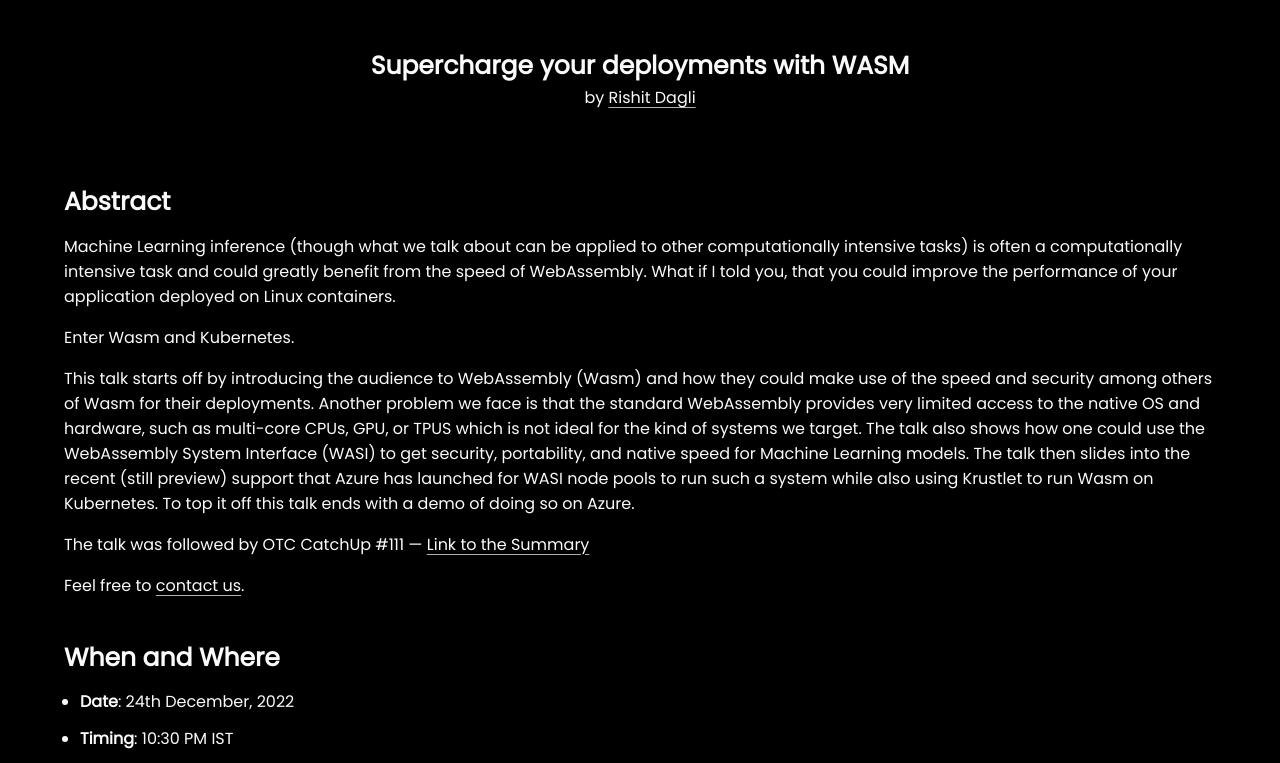
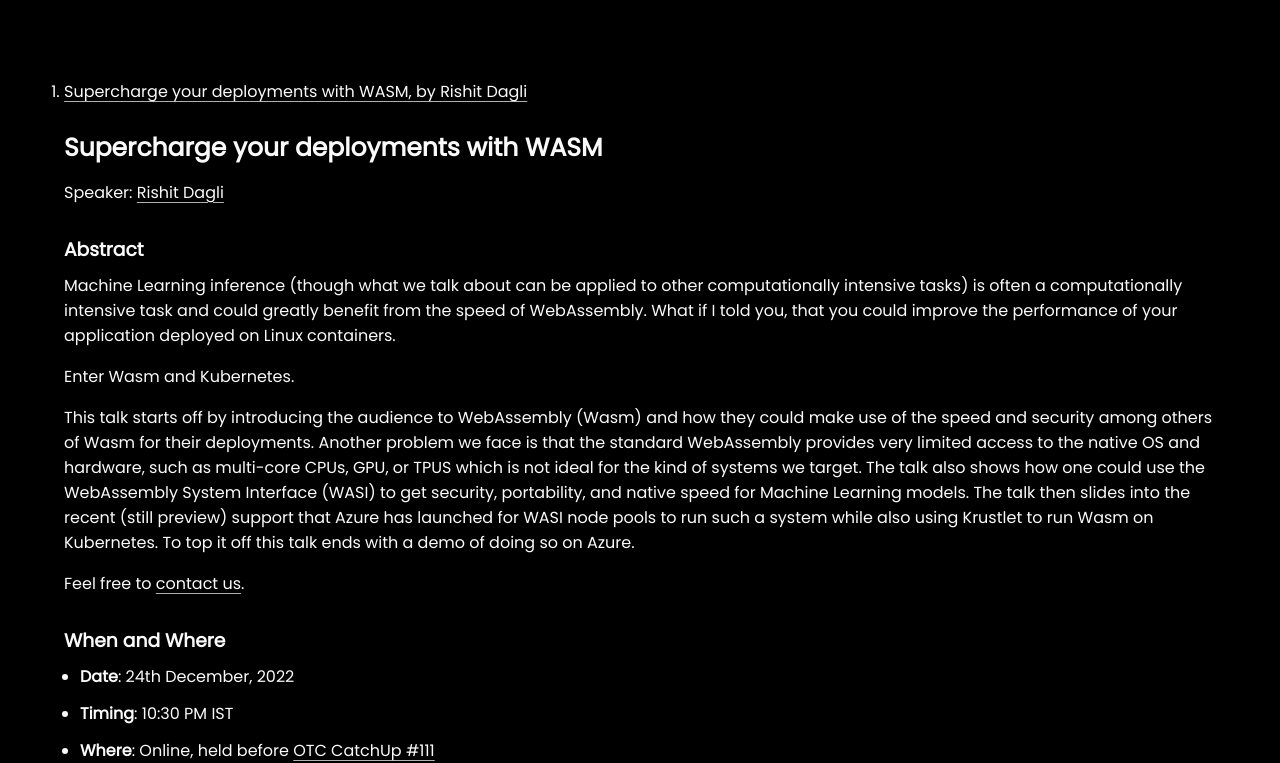
Before and after one commit to OurTechCommunity/talks, a plain HTML site: page 1.html in a window 1280 px wide. Shown: the part 258-1021 px from the top of the page. Drawn offline with Linux system fonts and the light colour scheme; a web font is replaced by a local one.

Commit message:
:hammer: restruct:

```diff
--- a/1.html
+++ b/1.html
@@ -108,9 +108,19 @@
 		</header>
 
 		<h1>OTC Talks #1</h1>
-		<h2>Supercharge your deployments with WASM</h2>
+
+		<main id="main-content">
+			<ol>
+				<li>
+					<a href="#talk-1"
+						>Supercharge your deployments with WASM, by Rishit
+						Dagli</a
+					>
+				</li>
+			</ol>
+			<h2 id="talk-1">Supercharge your deployments with WASM</h2>
 			<p>
-			by
+				Speaker:
 				<a
 					href="https://twitter.com/rishit_dagli"
 					target="_blank"
@@ -118,9 +128,7 @@
 					>Rishit Dagli</a
 				>
 			</p>
-
-		<main id="main-content">
-			<h2 id="about">Abstract</h2>
+			<h3 id="about">Abstract</h3>
 			<p>
 				Machine Learning inference (though what we talk about can be
 				applied to other computationally intensive tasks) is often a
@@ -146,15 +154,6 @@
 				doing so on Azure.
 			</p>
 			<p>
-				The talk was followed by OTC CatchUp #111 —
-				<a
-					href="https://catchup.ourtech.community/summary/111"
-					target="_blank"
-					rel="noreferrer"
-					>Link to the Summary</a
-				>
-			</p>
-			<p>
 				Feel free to
 				<a
 					href="https://links.ourtech.community"
@@ -164,10 +163,19 @@
 				>.
 			</p>
 
-			<h2 id="when-where">When and Where</h2>
+			<h3 id="when-where">When and Where</h3>
 			<ul>
 				<li><b>Date</b>: 24th December, 2022</li>
 				<li><b>Timing</b>: 10:30 PM IST</li>
+				<li>
+					<b>Where</b>: Online, held before
+					<a
+						href="https://catchup.ourtech.community/summary/111"
+						target="_blank"
+						rel="noreferrer"
+						>OTC CatchUp #111</a
+					>
+				</li>
 				<li><a href="/rules">Rules</a></li>
 				<li>
 					<a
@@ -179,7 +187,7 @@
 				</li>
 			</ul>
 
-			<h2 id="pictures-videos">Relevant Links</h2>
+			<h3 id="relevant-links">Relevant Links</h3>
 			<p>
 				<a
 					href="https://docs.google.com/presentation/d/17djYwi-e-qp7QHaNfS5TEPTcXgoGu5HUnASae2gO41U/edit#slide=id.g1b2c9799b21_0_0"
--- a/static/css/style.css
+++ b/static/css/style.css
@@ -23,6 +23,14 @@ body {
 	display: flex;
 	flex-direction: column;
 	align-items: center;
+}
+
+.left-align {
+	align-items: flex-start;
+}
+
+.full-width {
+	width: 100%;
 }
 
 header {
```
Also changed, not shown: index.html (+2 -2 lines). Lines whose indentation alone changed are shown as unchanged.
